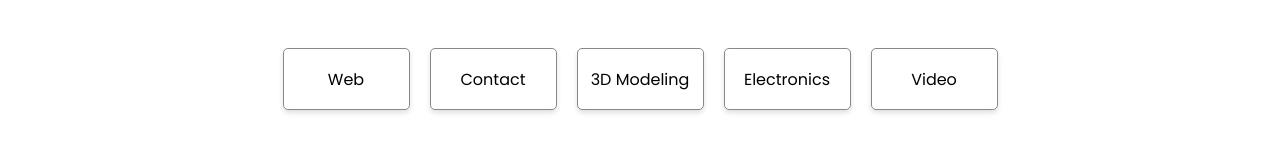
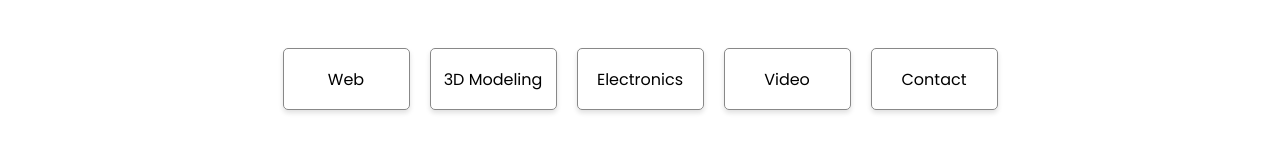
Before and after one commit to tdeckard2000/my_portfolio, a Next.js app: page / in a window 1280 px wide. Shown: the part 598-750 px from the top of the page. Built offline with nearby package versions, Linux system fonts and the light colour scheme.

Commit message:
Adjust quick scroll buttons

```diff
--- a/src/pages/index.tsx
+++ b/src/pages/index.tsx
@@ -266,10 +266,10 @@ export default function Home() {
           <div className={styles.navContainerDesktop}
             style={{ bottom: yPosition / 4 + "px" }}>
             <a style={{ textDecoration: 'none' }} href="#blockWebDevTitle"><span>Web</span></a>
-            <a style={{ textDecoration: 'none' }} href="#blockResumeTitle"><span>Contact</span></a>
             <a style={{ textDecoration: 'none' }} href="#blockModelingTitle"><span>3D Modeling</span></a>
             <a style={{ textDecoration: 'none' }} href="#blockElectronicsTitle"><span>Electronics</span></a>
             <a style={{ textDecoration: 'none' }} href="#blockVideoTitle"><span>Video</span></a>
+            <a style={{ textDecoration: 'none' }} href="#blockResumeTitle"><span>Contact</span></a>
           </div>
 
 
```
